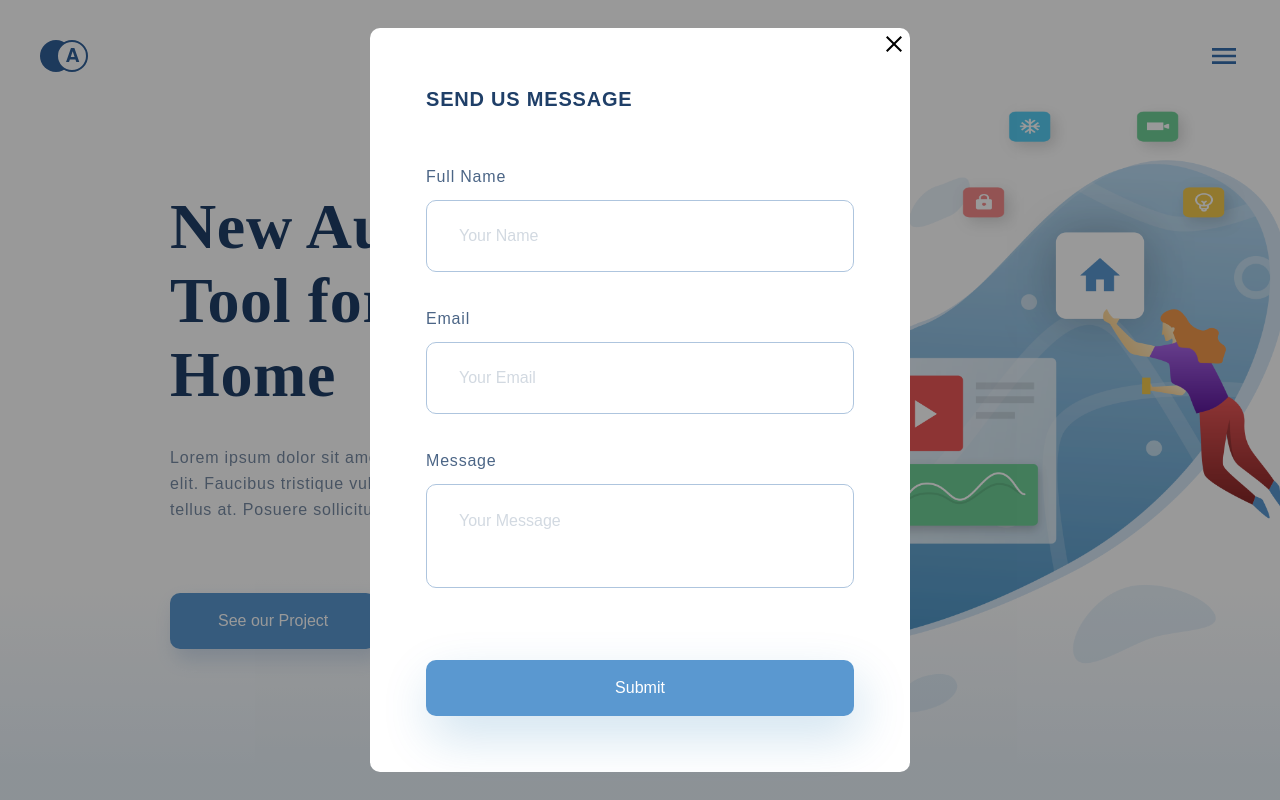
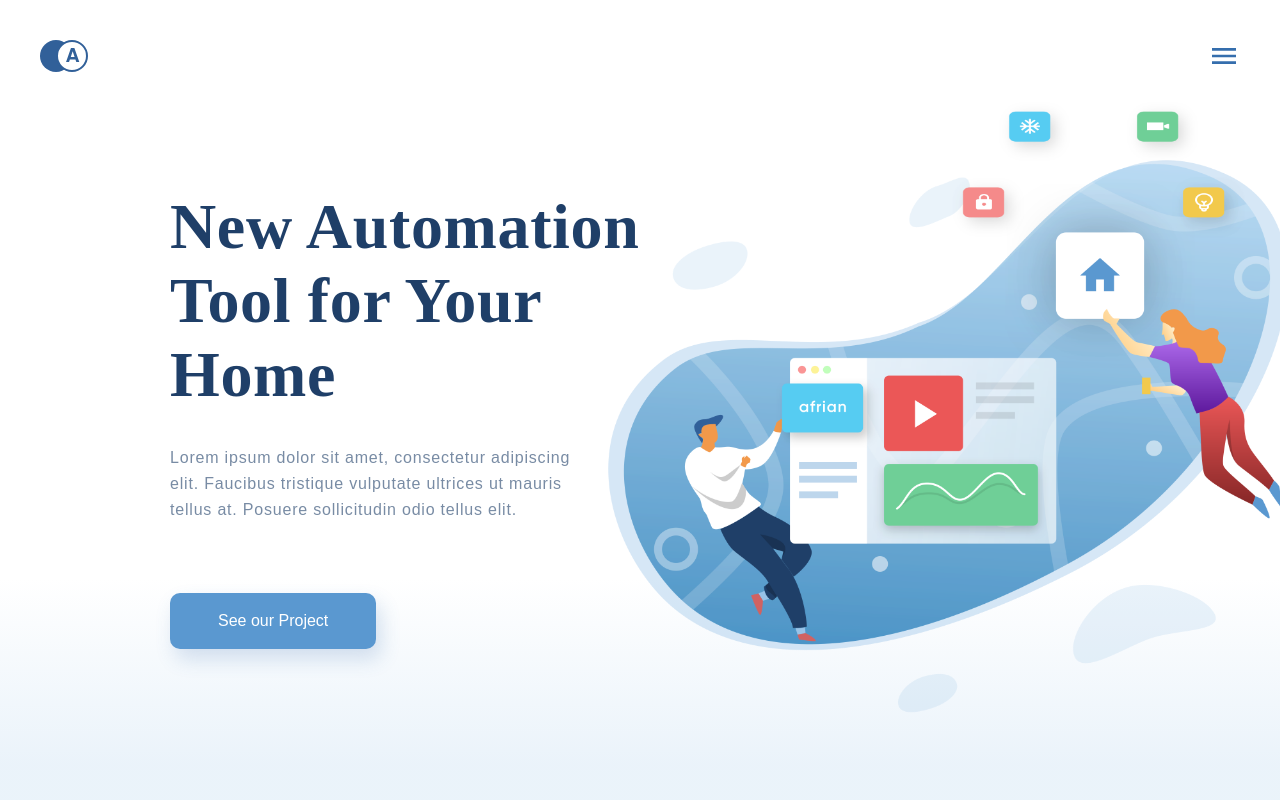
Before and after one commit to Saltcarrot/DE-task, a website built with webpack: page src/index.html in a window 1280 px wide. Shown: the top 800 px of the page. Built offline with nearby package versions, Linux system fonts and the light colour scheme.

Commit message:
Hide modal

```diff
--- a/src/index.html
+++ b/src/index.html
@@ -158,7 +158,7 @@
       </div>
     </footer>
 
-    <div class="modal-bg">
+    <div class="modal-bg hidden">
       <div class="modal-container">
         <button class="button-icon modal-close-btn">
           <img src="assets/images/cross.svg" alt="Close" class="icon">
```
